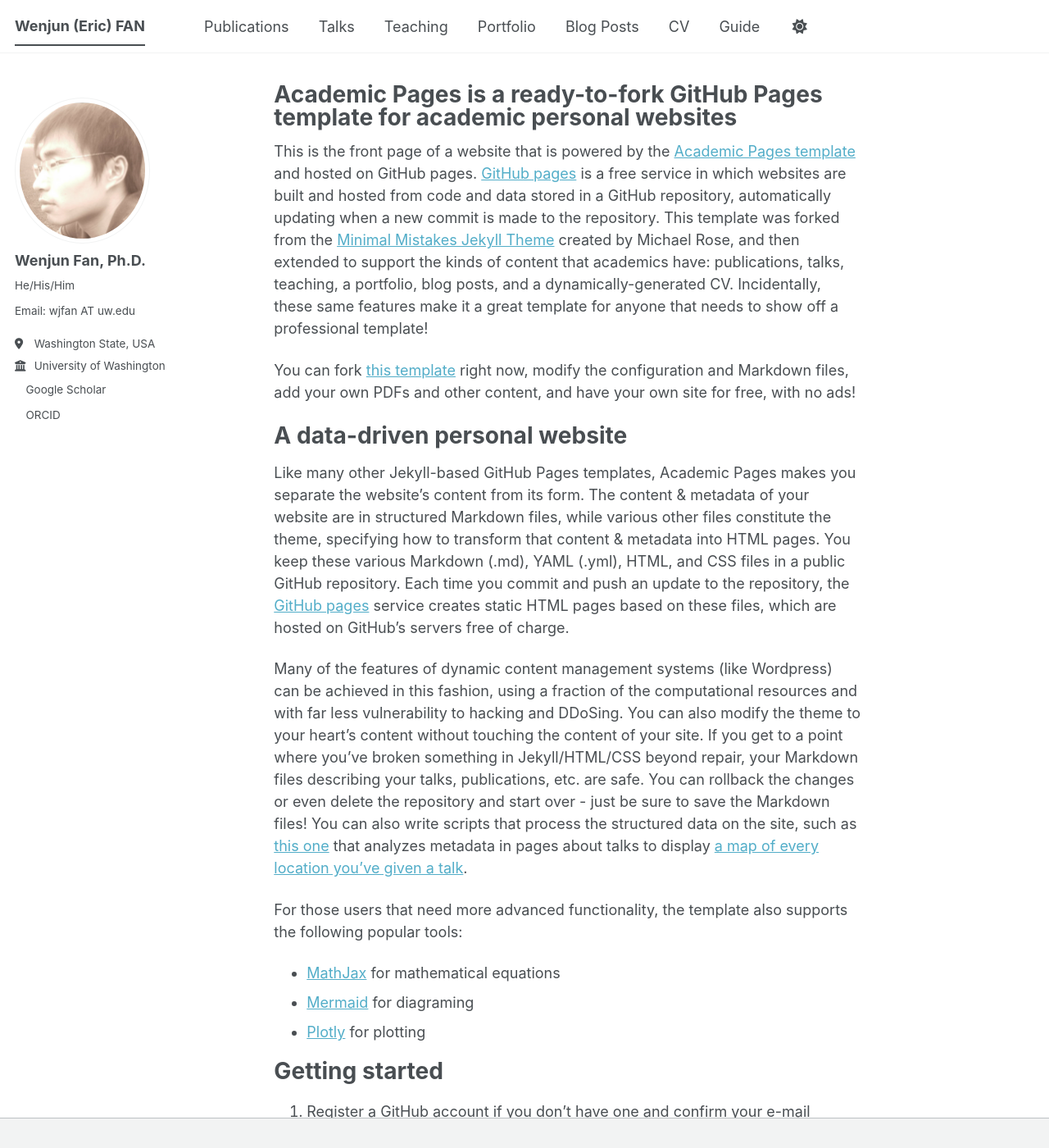
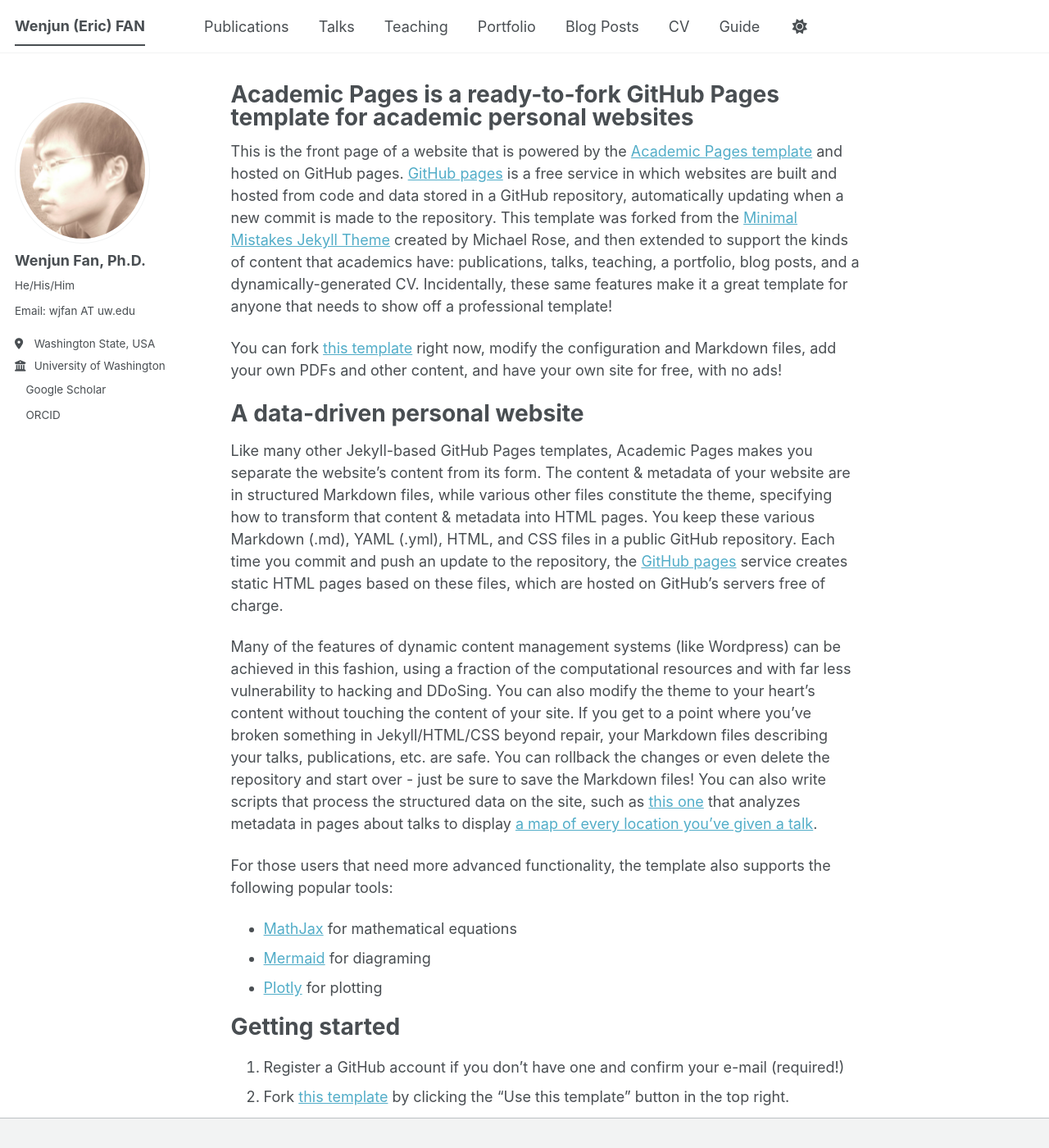
Before and after one commit to fanwj2010/fanwj2010.github.io, a Jekyll site: the page built from _pages/about.md, in a window 1280 px wide and 1400 px high. Shown: the whole window at 82% size. Built offline with Jekyll 4.4.1, drawn with Linux system fonts in a browser that asks for light colours; a script bundle is joined from its source files by our own code; a style sheet for code colours, icons or effects is not loaded.

Commit message:
Update _page.scss

```diff
--- a/_sass/layout/_page.scss
+++ b/_sass/layout/_page.scss
@@ -19,7 +19,7 @@
 .page {
   @include breakpoint($large) {
     @include span(10 of 12 last);
-    @include prefix(1 of 12);
+    @include prefix(0.5 of 12);
     @include suffix(2 of 12);
   }
 
```
